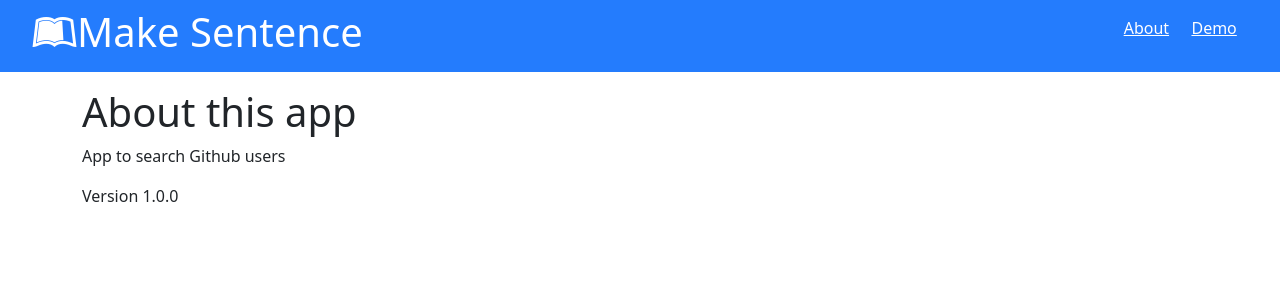
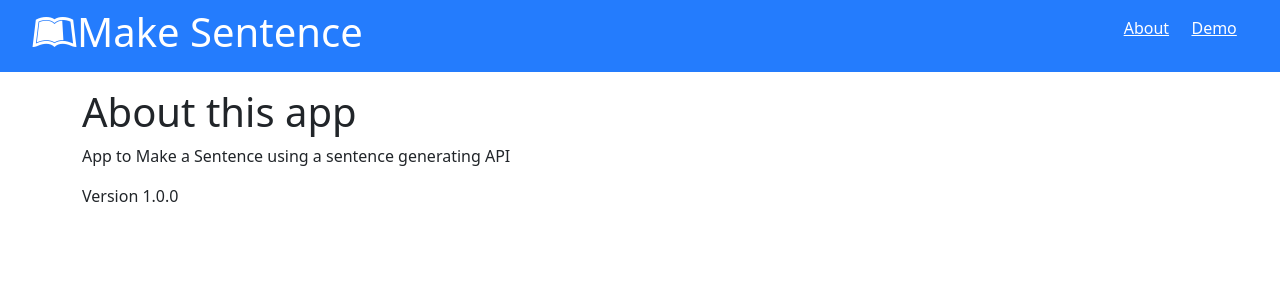
Before and after one commit to akshaypopli/SentenceGeneration, a React (Create React App) app in the folder sentencegeneration/: page / in a window 1280 px wide. Shown: the top 300 px of the page. Built offline with nearby package versions, Linux system fonts and the light colour scheme.

Commit message:
updated the about page

```diff
--- a/sentencegeneration/src/Components/pages/About.js
+++ b/sentencegeneration/src/Components/pages/About.js
@@ -4,7 +4,7 @@ const About = () => {
     return (
         <Fragment>
             <h1>About this app</h1>
-            <p>App to search Github users</p>
+            <p>App to Make a Sentence using a sentence generating API</p>
             <p>Version 1.0.0</p>
         </Fragment>
     )
```
